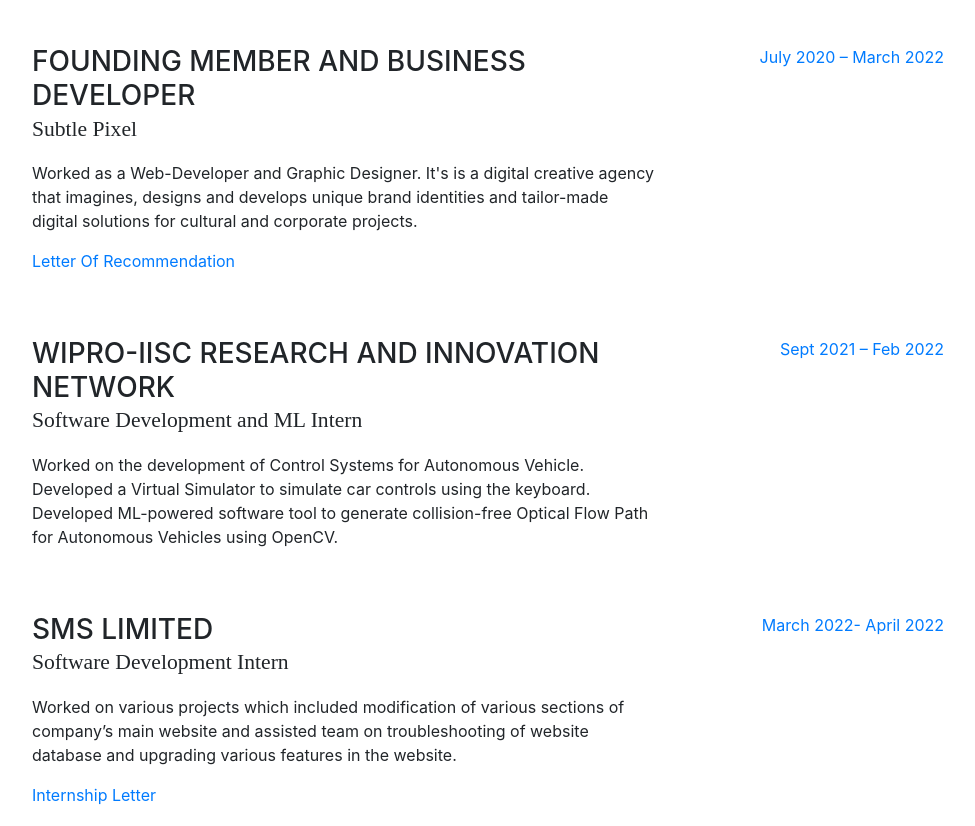
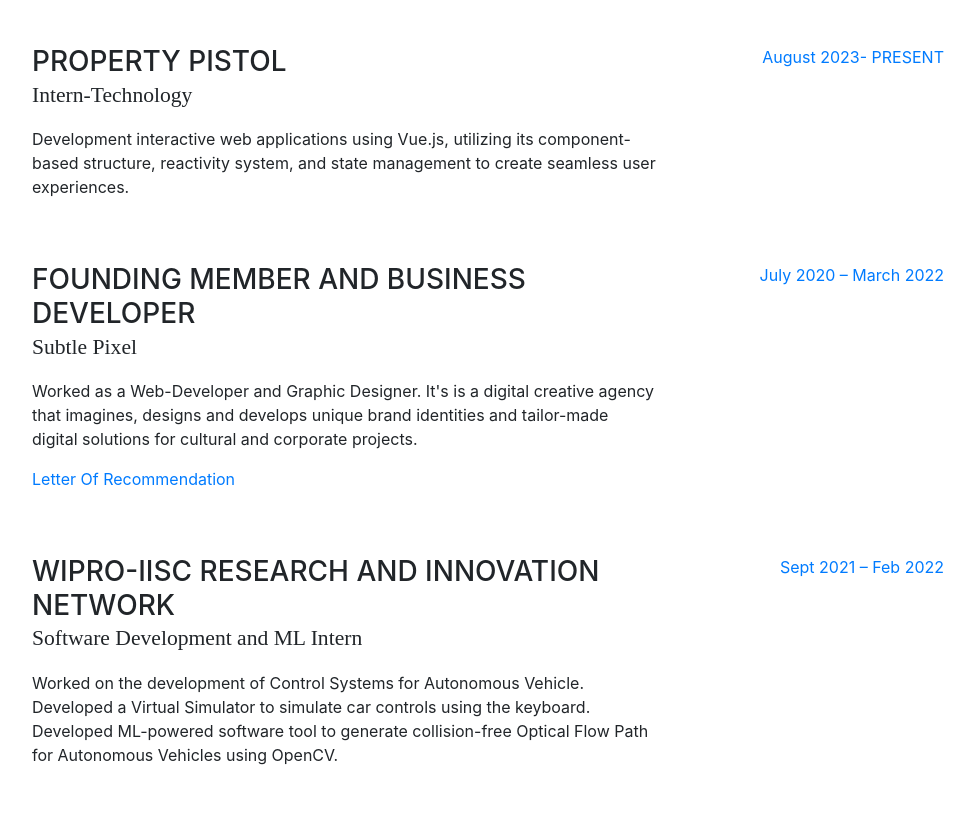
Before and after one commit to varaddaithankar/varadportfolio, a website with bundled scripts: page resume-bootstrap4-master/index.html in a window 1280 px wide. Shown: the part 889-1715 px from the top of the page, without its empty margins (288-1263 px from the left). Built offline with nearby package versions, Linux system fonts and the light colour scheme; a web font is replaced by a local one.

Commit message:
updated exp

```diff
--- a/resume-bootstrap4-master/index.html
+++ b/resume-bootstrap4-master/index.html
@@ -14,6 +14,7 @@
     <link href="vendor/bootstrap/css/bootstrap.min.css" rel="stylesheet">
 
     <!-- Custom fonts for this template -->
+    <link rel="stylesheet" href="https://cdnjs.cloudflare.com/ajax/libs/font-awesome/5.15.4/css/all.min.css">
     <link href="https://fonts.googleapis.com/css?family=Saira+Extra+Condensed:100,200,300,400,500,600,700,800,900" rel="stylesheet">
     <link href="https://fonts.googleapis.com/css?family=Open+Sans:300,300i,400,400i,600,600i,700,700i,800,800i" rel="stylesheet">
     <link href="vendor/font-awesome/css/font-awesome.min.css" rel="stylesheet">
@@ -21,6 +22,8 @@
     <link href="vendor/simple-line-icons/css/simple-line-icons.css" rel="stylesheet">
     <link rel="stylesheet" href="style.css">
     <link rel="stylesheet" href="https://stackpath,bootstrapcdn.com/font-awesome/4.7.0/css/font-awesome.min.css">
+
+
 
     <!-- Custom styles for this template -->
     <link href="css/resume.min.css" rel="stylesheet">
@@ -74,7 +77,7 @@
             <br>  <i class="fa fa-envelope" style="font-size:22px"></i>  <a href="mailto:varadsunild.ec19@rvce.edu.in " target="_blank">varadsunild.ec19@rvce.edu.in</a>
           </div> -->
           <div class="subheading mb-5"><i class="fa fa-phone" style="font-size:22px"></i><a href="tel:8379940391"> 8379940391</a>
-            <br>  <i class="fa fa-envelope" style="font-size:22px"></i> <a onClick="javascript:window.open('https://mail.google.com/mail/u/0/?pli=1#inbox?compose=new', 'mail');event.preventDefault()" href="https://mail.google.com/mail/u/0/?pli=1#inbox?compose=new"> varadsunild.ec19@rvce.edu.in</a>
+            <br>  <i class="fa fa-envelope" style="font-size:22px"></i> <a onClick="javascript:window.open('https://mail.google.com/mail/u/0/?pli=1#inbox?compose=new', 'mail');event.preventDefault()" href="https://mail.google.com/mail/u/0/?pli=1#inbox?compose=new">varad.daithankar@propertypistol.com </a>
           </div>
           <p class="mb-5">Hello! I'm Varad, a coding enthusiast. From problem solving to lines of codes on a web page, I love combining the worlds of logic and creative design to make eye-catching, accessible, and user friendly websites and web-applications.
 
@@ -121,7 +124,16 @@
       <section class="resume-section p-3 p-lg-5 d-flex flex-column" id="experience">
         <div class="my-auto">
           <h2 class="mb-5">Experience</h2>
-
+          <div class="resume-item d-flex flex-column flex-md-row mb-5">
+            <div class="resume-content mr-auto">
+              <h3 class="mb-0">Property Pistol </h3>
+              <div class="subheading mb-3">Intern-Technology</div>
+              <p>Development interactive web applications using Vue.js, utilizing its component-based structure, reactivity system, and state management to create seamless user experiences.
+            </div>
+            <div class="resume-date text-md-right">
+              <span class="text-primary">August 2023- PRESENT</span>
+            </div>
+          </div>
           <div class="resume-item d-flex flex-column flex-md-row mb-5">
             <div class="resume-content mr-auto">
               <h3 class="mb-0">Founding Member and Business Developer                                                                                    </h3>
@@ -146,16 +158,7 @@
             </div>
           </div>
 
-          <div class="resume-item d-flex flex-column flex-md-row mb-5">
-            <div class="resume-content mr-auto">
-              <h3 class="mb-0">SMS Limited </h3>
-              <div class="subheading mb-3">Software Development Intern</div>
-              <p>Worked on various projects which included modification of various sections of company’s main website and assisted team on troubleshooting of website database and upgrading various features in the website.<br> <p><a href="https://drive.google.com/file/d/1EG2uhyZB_yz7p5_jnF8L7K02qnXwE7q7/view?usp=sharing" target="_blank">Internship Letter </p></a></p>
-            </div>
-            <div class="resume-date text-md-right">
-              <span class="text-primary">March 2022- April 2022</span>
-            </div>
-          </div>
+
 
           <!-- <div class="resume-item d-flex flex-column flex-md-row">
             <div class="resume-content mr-auto">
@@ -247,9 +250,9 @@
             <li class="list-inline-item">
               <i class="devicons devicons-mysql"></i>
             </li>
-            <!-- <li class="list-inline-item">
-              <i class="devicons devicons-codepen"></i>
-            </li> -->
+            <li class="list-inline-item">
+              <p><i class="fab fa-vuejs"></i></p>
+            </li>
             <li class="list-inline-item">
               <i class="devicons devicons-atom"></i>
             </li>
@@ -348,7 +351,7 @@
         </ul> -->
       </div>
       <div class="footer bottom">
-        <p><center>copyright &copy;2020 Varad Daithankar</center></p>
+        <p><center>copyright &copy;2023 Varad Daithankar</center></p>
       </div>
     </footer>
 
```
